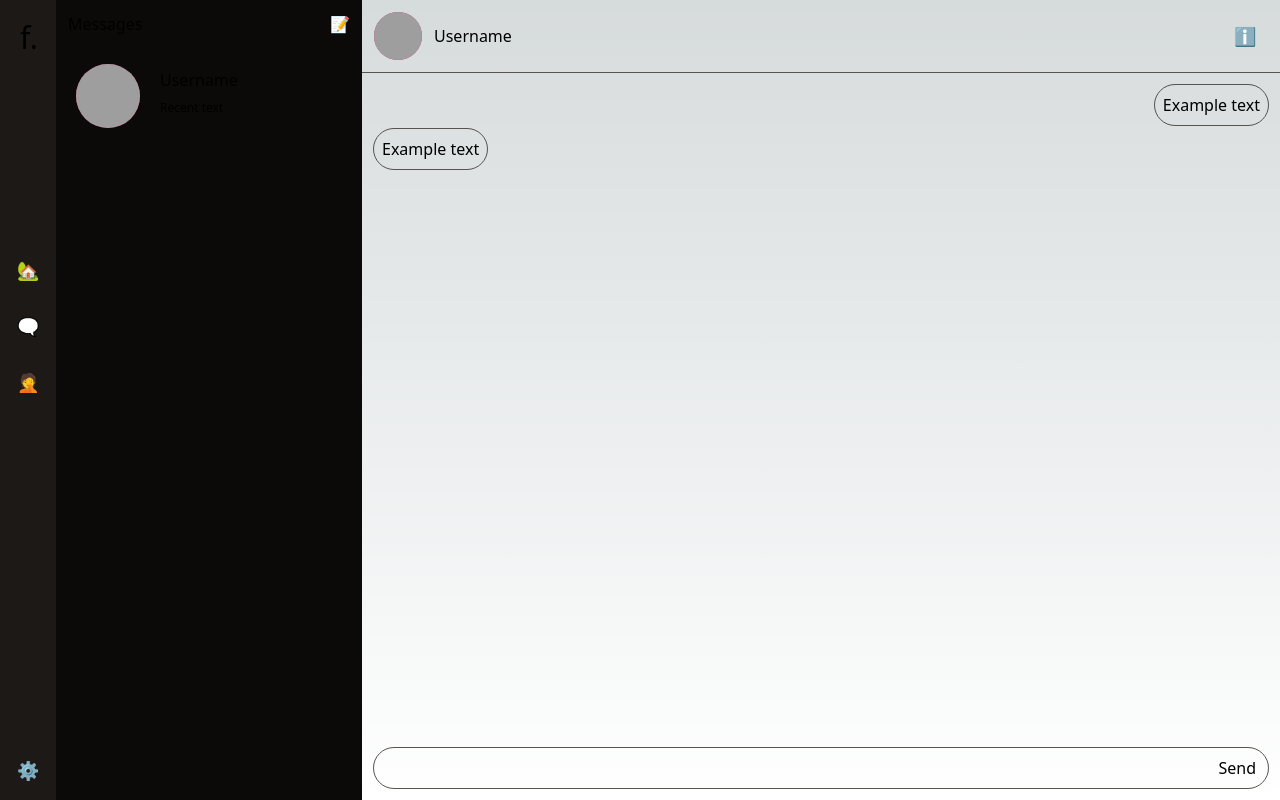
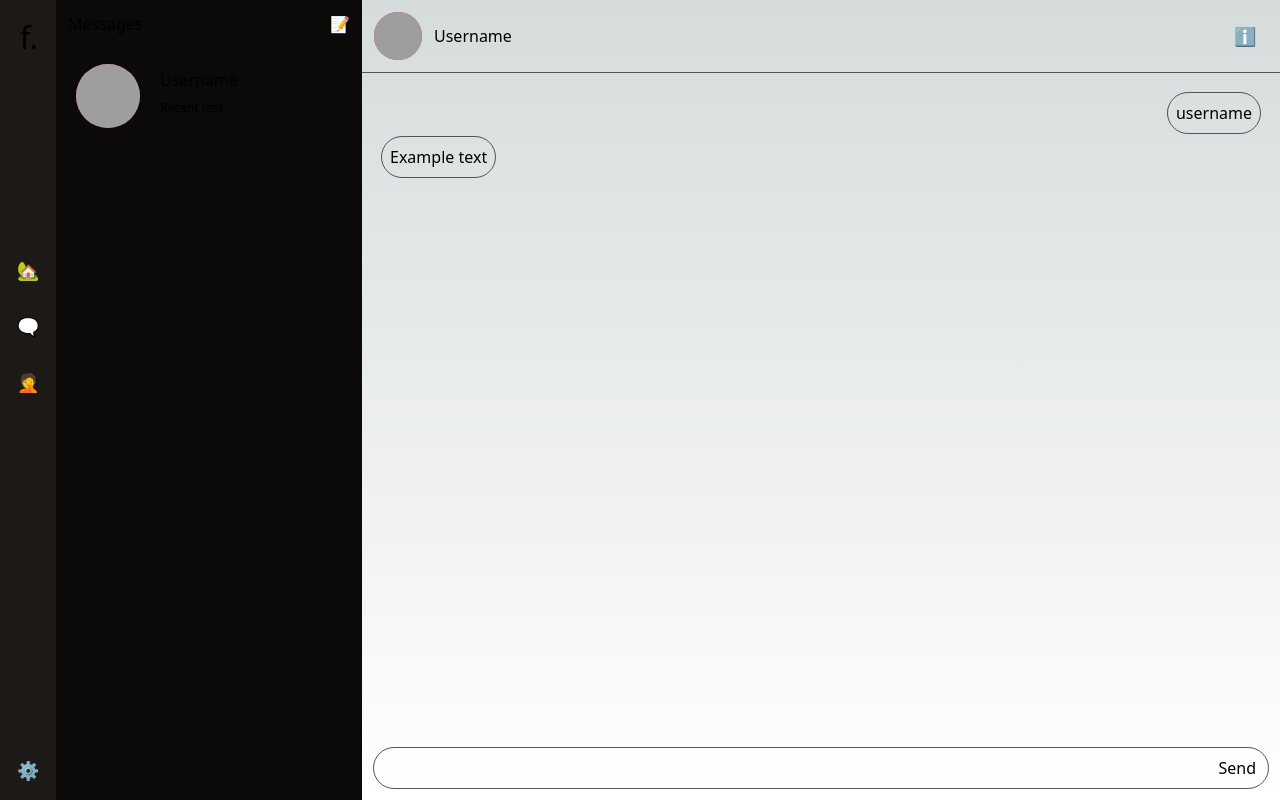
Before and after one commit to karthxk07/flint, a Next.js app: page /inbox/username in a window 1280 px wide. Built offline with nearby package versions, Linux system fonts and the light colour scheme; grey boxes are pictures that could not be loaded.

Commit message:
ErrorFix - Dynamic Route Error

```diff
--- a/src/app/inbox/[id]/layout.tsx
+++ b/src/app/inbox/[id]/layout.tsx
@@ -16,21 +16,7 @@ export default function UserInboxLayout({
           <div className="flex-1"></div>
           <p className="text-lg cursor-pointer my-auto mx-3">ℹ️</p>
         </div>
-        <div className="flex-1 overflow-y-scroll m-2">
-          <ul>
-            <li className="justify-end flex m-1">
-              <span className="p-2 outline outline-1 outline-stone-600 rounded-3xl ">
-                Example text{" "}
-              </span>
-            </li>
-
-            <li className="justify-start flex m-1">
-              <span className="p-2 outline outline-1 outline-stone-600 rounded-3xl ">
-                Example text{" "}
-              </span>
-            </li>
-          </ul>
-        </div>
+        <div className="flex-1 overflow-y-scroll m-2 p-2">{children}</div>
         <div className=" rounded-3xl outline outline-1 outline-stone-600 m-3 overflow-clip">
           <form className="flex flex-row ">
             <input
--- a/src/app/inbox/[id]/page.tsx
+++ b/src/app/inbox/[id]/page.tsx
@@ -1,3 +1,19 @@
-export default function UserInbox() {
-  return <>asdkfjsahdk</>;
+export default function UserInbox({ params }: { params: { id: String } }) {
+  return (
+    <>
+      <ul>
+        <li className="justify-end flex m-1">
+          <span className="p-2 outline outline-1 outline-stone-600 rounded-3xl ">
+            {params.id}
+          </span>
+        </li>
+
+        <li className="justify-start flex m-1">
+          <span className="p-2 outline outline-1 outline-stone-600 rounded-3xl ">
+            Example text{" "}
+          </span>
+        </li>
+      </ul>
+    </>
+  );
 }
```
